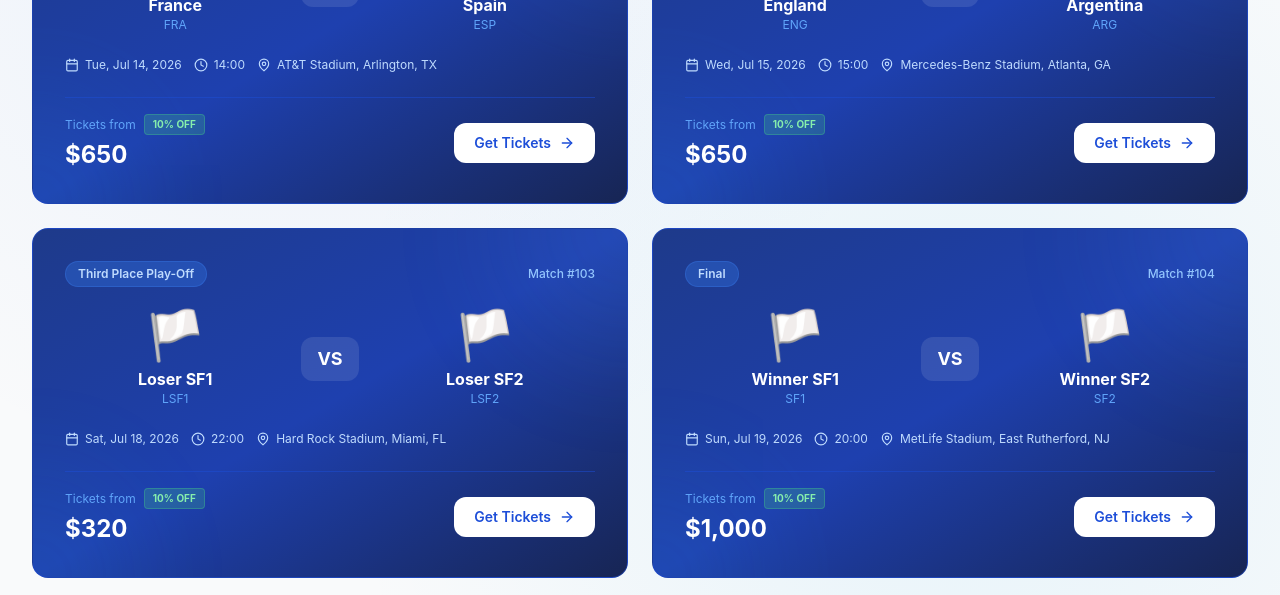
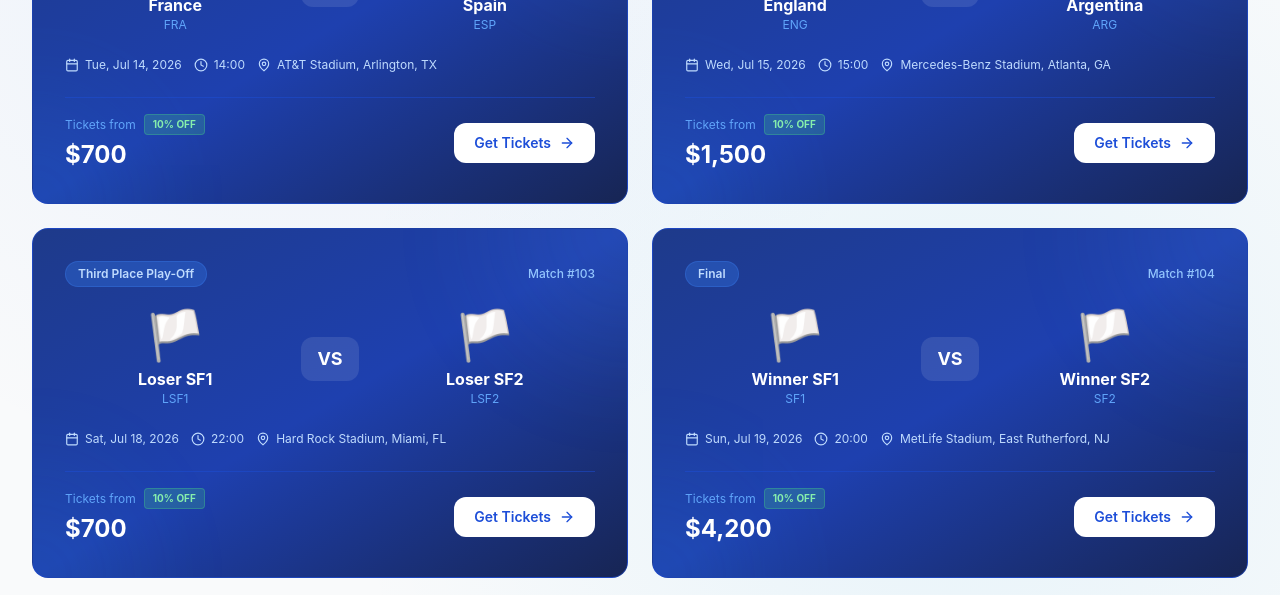
Before and after one commit to SamsonGP/tickethives, a Next.js app in the folder Tickethives/: page / in a window 1280 px wide. Shown: the part 1360-1955 px from the top of the page. Built offline with nearby package versions, Linux system fonts and the light colour scheme.

Commit message:
Update MatchCard.tsx

```diff
--- a/Tickethives/src/components/MatchCard.tsx
+++ b/Tickethives/src/components/MatchCard.tsx
@@ -9,6 +9,16 @@ interface MatchCardProps {
 
 export default function MatchCard({ match, variant = "default" }: MatchCardProps) {
   const lowestPrice = Math.min(...match.ticketCategories.map((c) => c.price));
+  const displayPrice =
+    match.id === "match-101"
+      ? 700
+      : match.id === "match-102"
+        ? 1500
+        : match.id === "match-103"
+          ? 700
+          : match.id === "match-104"
+            ? 4200
+            : lowestPrice;
   const totalAvailable = match.ticketCategories.reduce((s, c) => s + c.available, 0);
 
   const formatDate = (dateStr: string) => {
@@ -90,7 +100,7 @@ export default function MatchCard({ match, variant = "default" }: MatchCardProps
                     10% OFF
                   </span>
                 </div>
-                <p className="text-2xl font-bold text-white">${lowestPrice.toLocaleString()}</p>
+                <p className="text-2xl font-bold text-white">${displayPrice.toLocaleString()}</p>
               </div>
               <div className="flex items-center gap-2 px-5 py-2.5 bg-white text-primary-700 rounded-xl font-semibold text-sm group-hover:bg-primary-100 transition-colors">
                 Get Tickets
@@ -116,7 +126,7 @@ export default function MatchCard({ match, variant = "default" }: MatchCardProps
           </div>
           <div className="hidden sm:flex items-center gap-4 text-xs text-gray-500">
             <span>{formatDate(match.date)}</span>
-            <span className="text-primary-600 font-semibold">${lowestPrice.toLocaleString()}</span>
+            <span className="text-primary-600 font-semibold">${displayPrice.toLocaleString()}</span>
           </div>
           <ArrowRight className="w-4 h-4 text-gray-400 group-hover:text-primary-600 group-hover:translate-x-1 transition-all" />
         </div>
@@ -184,7 +194,7 @@ export default function MatchCard({ match, variant = "default" }: MatchCardProps
                   10% OFF
                 </span>
               </div>
-              <p className="text-xl font-bold text-primary-700">${lowestPrice.toLocaleString()}</p>
+              <p className="text-xl font-bold text-primary-700">${displayPrice.toLocaleString()}</p>
             </div>
             <div className="flex items-center gap-1.5 text-xs text-primary-600 font-semibold group-hover:gap-2.5 transition-all">
               View Tickets
```
